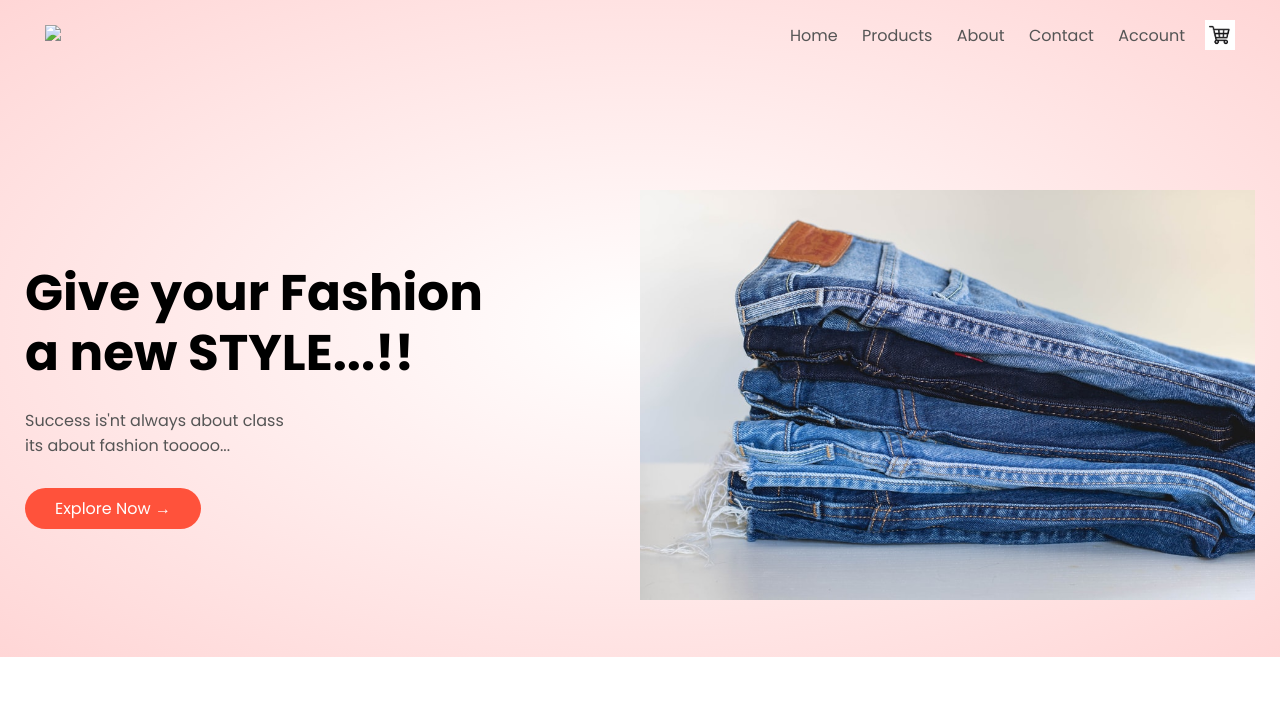
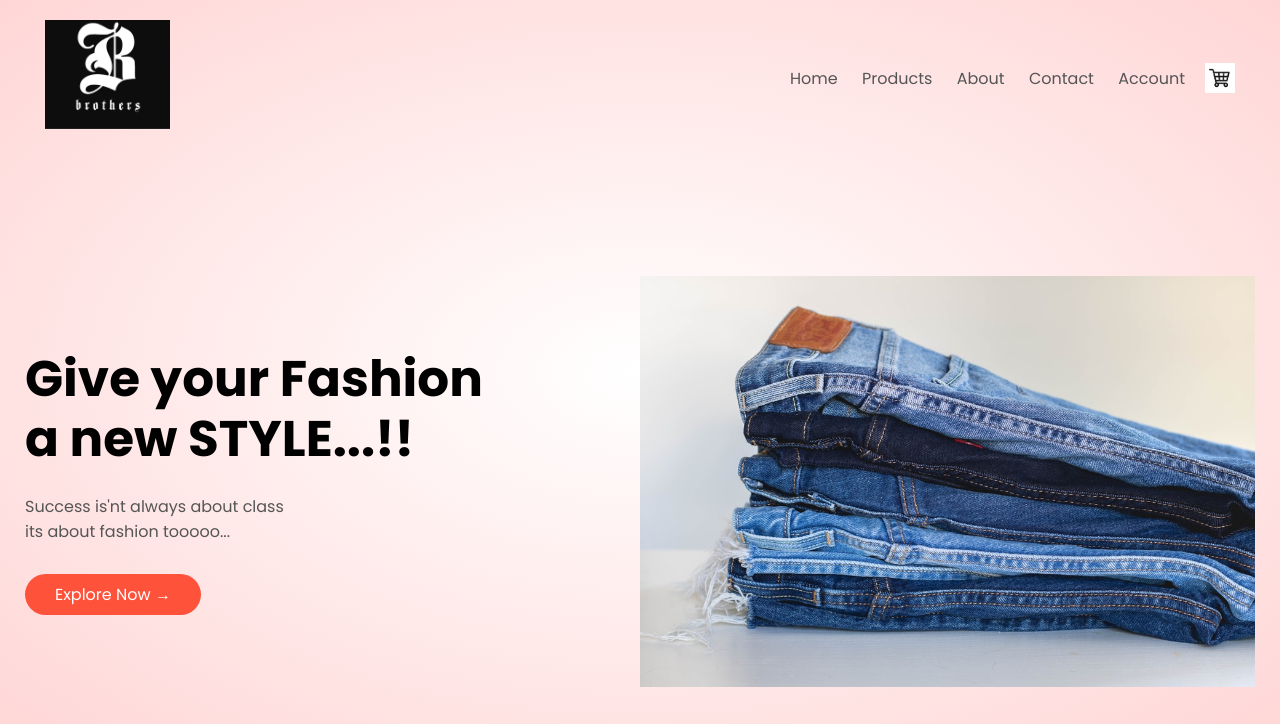
Before and after one commit to rajatchauhan123/BROTHERS.com, a plain HTML site: page index.html in a window 1280 px wide. Shown: the top 724 px of the page. Drawn offline with Linux system fonts and the light colour scheme; files whose address does not match are found by name.

Commit message:
Update index.html

```diff
--- a/index.html
+++ b/index.html
@@ -11,7 +11,7 @@
         <div class="container">
             <div class="navbar">
                 <div class="logo">
-                    <img src="images/logo.jpeg" width="125px">
+                    <img src="logo.jpeg" width="125px">
                 </div>
                 <nav>
                     <ul>
```
